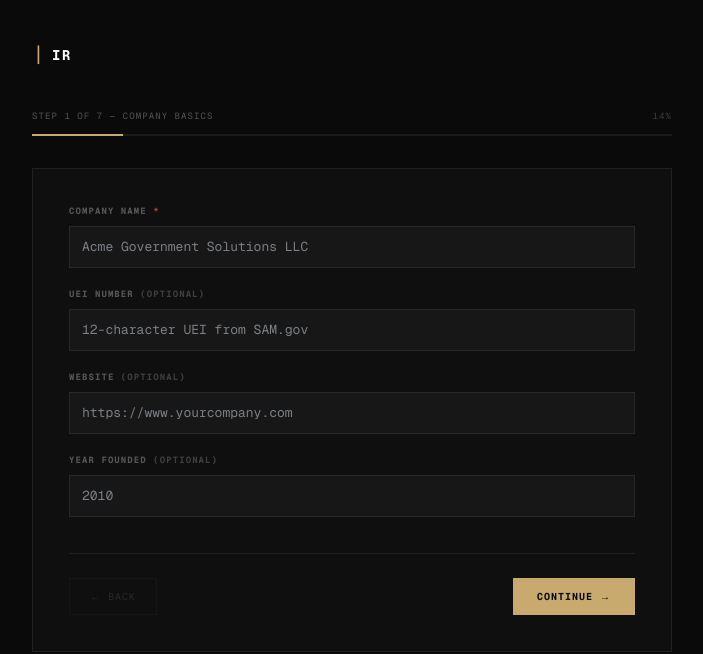
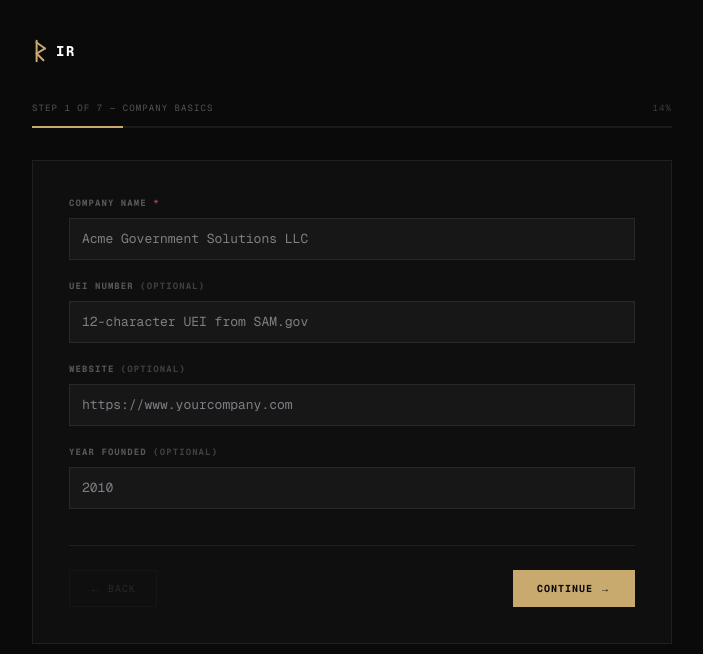
Before and after one commit to LorenzoRenRojas/ir, a Next.js app: page /onboarding in a window 1280 px wide. Shown: the top 654 px of the page, without its empty margins (288-991 px from the left). Built offline with nearby package versions, Linux system fonts and the light colour scheme.

Commit message:
Revert to dark aesthetic, keep IR bind rune logo
https://claude.ai/code/session_01RGed55tEukvhVhoHExCK2c

```diff
--- a/app/(auth)/layout.tsx
+++ b/app/(auth)/layout.tsx
@@ -1,11 +1,12 @@
 import Link from 'next/link'
+import { LogoRune } from '@/components/ui/logo-rune'
 
 export default function AuthLayout({ children }: { children: React.ReactNode }) {
   return (
     <div style={{ minHeight: '100vh', background: '#0A0A0B', display: 'flex', flexDirection: 'column', alignItems: 'center', justifyContent: 'center', padding: '24px', fontFamily: 'var(--font-geist-mono, monospace)' }}>
       <div style={{ marginBottom: 40 }}>
         <Link href="/" style={{ display: 'flex', alignItems: 'center', gap: 10, textDecoration: 'none' }}>
-          <span style={{ color: '#C8A96E', fontSize: 24, fontWeight: 700 }}>ᛁ</span>
+          <LogoRune size={26} color="#C8A96E" />
           <span style={{ color: '#fff', fontSize: 16, fontWeight: 700, letterSpacing: '0.12em' }}>IR</span>
           <span style={{ color: 'rgba(255,255,255,0.2)', fontSize: 10, letterSpacing: '0.08em' }}>GOVCON INTELLIGENCE</span>
         </Link>
--- a/app/(dashboard)/layout.tsx
+++ b/app/(dashboard)/layout.tsx
@@ -2,6 +2,7 @@ import { redirect } from 'next/navigation'
 import Link from 'next/link'
 import { auth } from '@/lib/auth'
 import { SignOutButton } from '@/components/ui/sign-out-button'
+import { LogoRune } from '@/components/ui/logo-rune'
 
 const NAV = [
   { href: '/dashboard', label: 'CONTRACTS', icon: '◈' },
@@ -23,7 +24,7 @@ export default async function DashboardLayout({ children }: { children: React.Re
         {/* Logo */}
         <div style={{ padding: '20px 20px', borderBottom: '1px solid rgba(255,255,255,0.07)' }}>
           <Link href="/dashboard" style={{ display: 'flex', alignItems: 'center', gap: 8, textDecoration: 'none' }}>
-            <span style={{ color: '#C8A96E', fontSize: 18, fontWeight: 700 }}>ᛁ</span>
+            <LogoRune size={22} color="#C8A96E" />
             <span style={{ color: '#fff', fontSize: 13, fontWeight: 700, letterSpacing: '0.12em' }}>IR</span>
           </Link>
           <div style={{ color: 'rgba(255,255,255,0.2)', fontSize: 9, letterSpacing: '0.08em', marginTop: 4 }}>GOVCON INTELLIGENCE</div>
--- a/app/onboarding/page.tsx
+++ b/app/onboarding/page.tsx
@@ -3,6 +3,7 @@
 import { useState } from 'react'
 import { useRouter } from 'next/navigation'
 import Link from 'next/link'
+import { LogoRune } from '@/components/ui/logo-rune'
 
 const NAICS_OPTIONS = [
   { code: '236220', label: '236220 — Commercial Building Construction' },
@@ -159,7 +160,7 @@ export default function OnboardingPage() {
       {/* Logo */}
       <div style={{ marginBottom: 40, alignSelf: 'flex-start', maxWidth: 640, width: '100%', margin: '0 auto 40px' }}>
         <Link href="/" style={{ display: 'flex', alignItems: 'center', gap: 8, textDecoration: 'none' }}>
-          <span style={{ color: '#C8A96E', fontSize: 20, fontWeight: 700 }}>ᛁ</span>
+          <LogoRune size={22} color="#C8A96E" />
           <span style={{ color: '#fff', fontSize: 14, fontWeight: 700, letterSpacing: '0.12em' }}>IR</span>
         </Link>
       </div>
--- a/app/page.tsx
+++ b/app/page.tsx
@@ -1,4 +1,5 @@
 import Link from 'next/link'
+import { LogoRune } from '@/components/ui/logo-rune'
 
 // ─── Metatron's Cube geometry (pre-computed) ───────────────────────────────
 const C = 250
@@ -55,7 +56,7 @@ export default function LandingPage() {
       <nav style={{ position: 'sticky', top: 0, zIndex: 50, background: 'rgba(255,255,255,0.96)', backdropFilter: 'blur(8px)', borderBottom: '1px solid rgba(0,0,0,0.07)' }}>
         <div style={{ maxWidth: 1200, margin: '0 auto', padding: '0 32px', height: 60, display: 'flex', alignItems: 'center', justifyContent: 'space-between' }}>
           <Link href="/" style={{ display: 'flex', alignItems: 'center', gap: 10, textDecoration: 'none' }}>
-            <span style={{ color: crimson, fontSize: 22, fontWeight: 700 }}>ᛁ</span>
+            <LogoRune size={26} color={crimson} />
             <span style={{ color: '#0A0A0A', fontSize: 15, fontWeight: 800, letterSpacing: '0.1em' }}>IR</span>
             <span style={{ color: 'rgba(0,0,0,0.22)', fontSize: 10, letterSpacing: '0.08em', marginLeft: 4, fontFamily: mono }}>GOVCON INTELLIGENCE</span>
           </Link>
@@ -282,7 +283,7 @@ export default function LandingPage() {
       <footer style={{ borderTop: '1px solid rgba(0,0,0,0.08)', padding: '48px 32px' }}>
         <div style={{ maxWidth: 1200, margin: '0 auto', display: 'flex', alignItems: 'center', justifyContent: 'space-between', flexWrap: 'wrap', gap: 24 }}>
           <div style={{ display: 'flex', alignItems: 'center', gap: 10 }}>
-            <span style={{ color: crimson, fontSize: 20, fontWeight: 700 }}>ᛁ</span>
+            <LogoRune size={22} color={crimson} />
             <span style={{ fontFamily: mono, fontSize: 11, letterSpacing: '0.1em', color: 'rgba(0,0,0,0.38)' }}>IR GOVCON INTELLIGENCE</span>
           </div>
           <div style={{ display: 'flex', gap: 32 }}>
--- /dev/null
+++ b/components/ui/logo-rune.tsx
@@ -0,0 +1,22 @@
+export function LogoRune({ size = 22, color = 'currentColor' }: { size?: number; color?: string }) {
+  const h = size
+  const w = Math.round(size * 0.72)
+  return (
+    <svg
+      viewBox="0 0 18 26"
+      width={w}
+      height={h}
+      fill="none"
+      stroke={color}
+      strokeWidth="2.4"
+      strokeLinecap="round"
+      strokeLinejoin="round"
+      style={{ display: 'inline-block', verticalAlign: 'middle', flexShrink: 0, overflow: 'visible' }}
+    >
+      <line x1="5" y1="1" x2="5" y2="25" />
+      <line x1="5" y1="3" x2="15" y2="10" />
+      <line x1="15" y1="10" x2="5" y2="16" />
+      <line x1="5" y1="16" x2="13" y2="24" />
+    </svg>
+  )
+}
```
